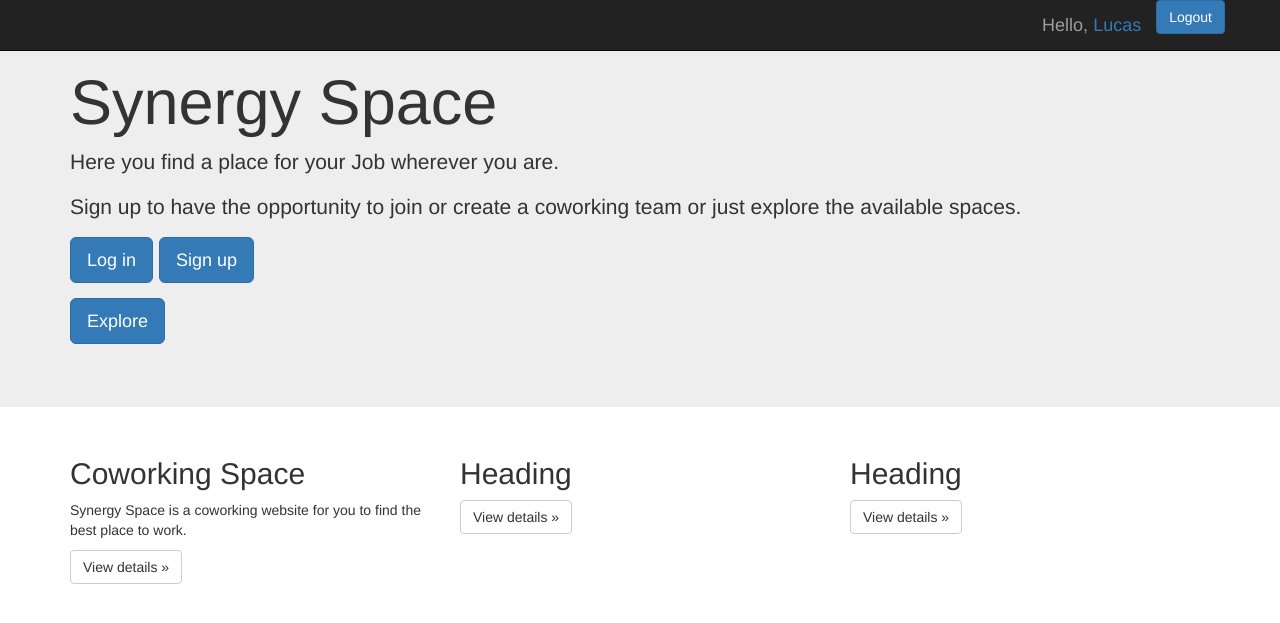
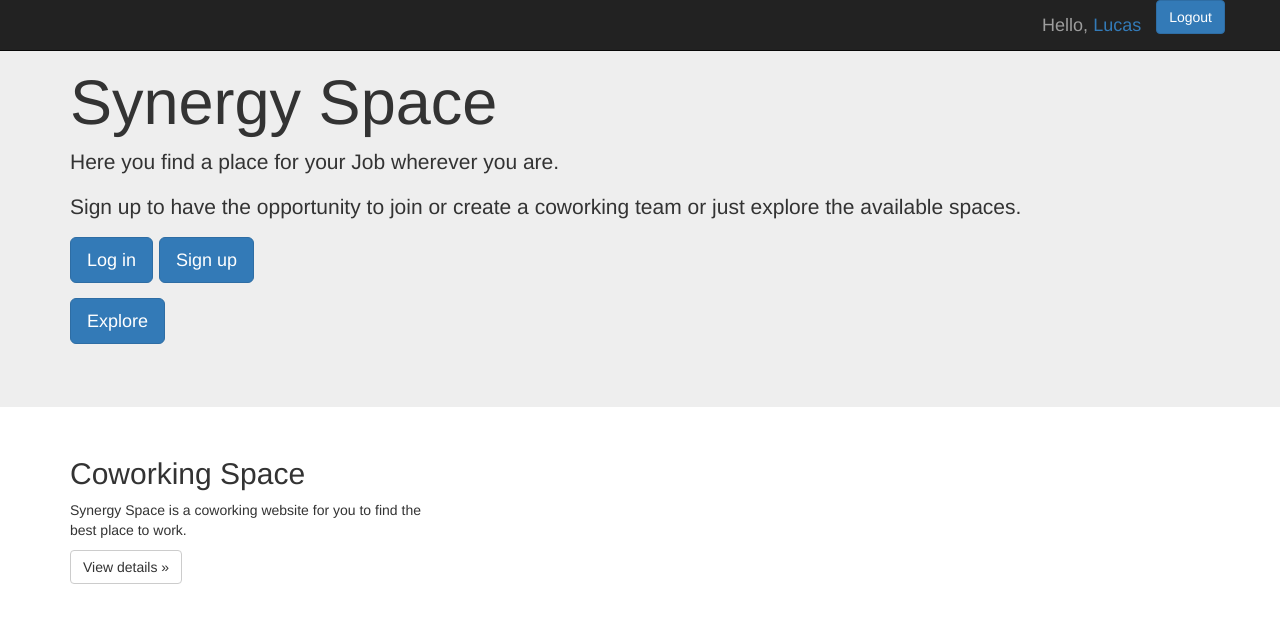
Before and after one commit to lsilvap01/csc309hue, a PHP site: the page made by templates/home.php in a window 1280 px wide. Shown: the top 623 px of the page. Run offline with PHP 8.4, Linux system fonts and the light colour scheme; the template is opened without the code that fills it, so the values that code supplies are empty; a user stored in the database is signed in.

Commit message:
home, remove the headings

```diff
--- a/templates/home.php
+++ b/templates/home.php
@@ -81,17 +81,7 @@
           <p>Synergy Space is a coworking website for you to find the best place to work.  </p>
           <p><a class="btn btn-default" href="./about" role="button">View details &raquo;</a></p>
         </div>
-        <div class="col-md-4">
-          <h2>Heading</h2>
-          <p> </p>
-          <p><a class="btn btn-default" href="" role="button">View details &raquo;</a></p>
-       </div>
-        <div class="col-md-4">
-          <h2>Heading</h2>
-          <p></p>
-          <p><a class="btn btn-default" href="#" role="button">View details &raquo;</a></p>
-        </div>
-      </div>
+
 
     </div> <!-- /container -->
 
```
